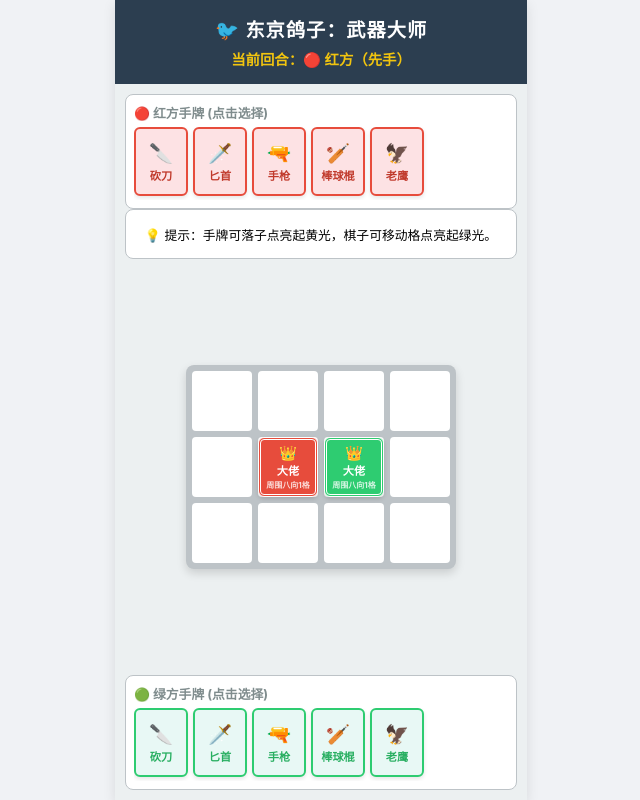
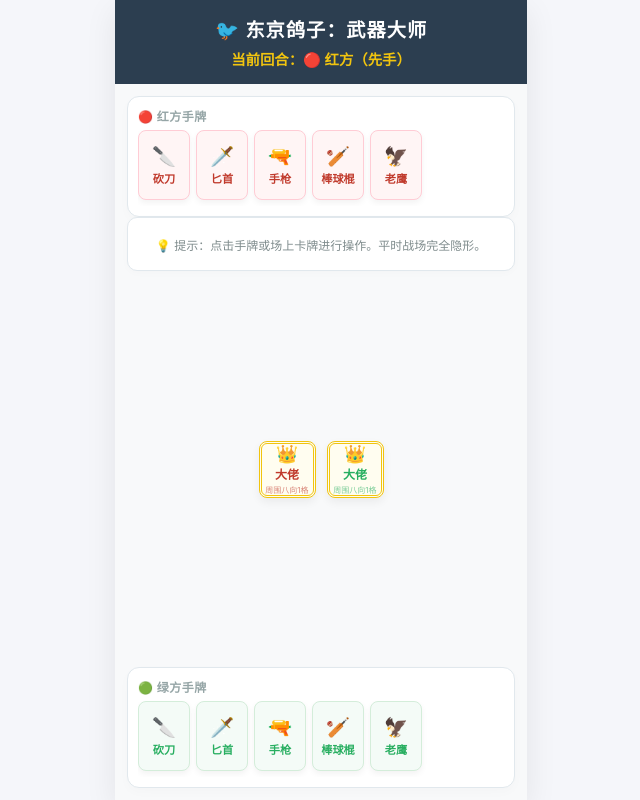
Before and after one commit to StanlyChen403/tokyo-doves, a plain HTML site: page index.html in a window 1280 px wide. Shown: the whole page, without its empty margins (319-959 px from the left). Drawn offline with Linux system fonts and the light colour scheme.

Commit message:
Add files via upload

```diff
--- a/index.html
+++ b/index.html
@@ -3,12 +3,12 @@
 <head>
     <meta charset="UTF-8">
     <meta name="viewport" content="width=device-width, initial-scale=1.0, maximum-scale=1.0, user-scalable=no">
-    <title>东京鸽子：武器大师完全版</title>
+    <title>东京鸽子：武器大师 UI优化版</title>
     <style>
         body {
             margin: 0;
             padding: 0;
-            background-color: #f0f2f5;
+            background-color: #f5f6fa;
             font-family: -apple-system, BlinkMacSystemFont, "Segoe UI", Roboto, sans-serif;
             display: flex;
             justify-content: center;
@@ -22,7 +22,7 @@
             height: 100vh;
             max-height: 850px;
             background-color: #ffffff;
-            box-shadow: 0 4px 12px rgba(0, 0, 0, 0.1);
+            box-shadow: 0 10px 30px rgba(0, 0, 0, 0.08);
             display: flex;
             flex-direction: column;
             overflow: hidden;
@@ -40,6 +40,7 @@
             margin: 0;
             font-size: 1.2rem;
             letter-spacing: 1px;
+            font-weight: 700;
         }
 
         .turn-indicator {
@@ -54,36 +55,41 @@
             display: flex;
             flex-direction: column;
             justify-content: space-between;
-            padding: 10px;
-            background-color: #ecf0f1;
+            padding: 12px;
+            background-color: #f8f9fa; /* 干净优雅的战场大底色 */
         }
 
+        /* 手牌区 */
         .hand-container {
-            background-color: #fff;
-            border: 1px solid #bdc3c7;
-            border-radius: 8px;
-            padding: 8px;
+            background-color: #ffffff;
+            border: 1px solid #e1e8ed;
+            border-radius: 12px;
+            padding: 10px;
+            box-shadow: 0 4px 12px rgba(0,0,0,0.02);
         }
 
         .hand-title {
-            font-size: 0.8rem;
-            margin: 0 0 5px 0;
-            color: #7f8c8d;
+            font-size: 0.75rem;
+            margin: 0 0 6px 0;
+            color: #95a5a6;
             font-weight: bold;
+            text-transform: uppercase;
+            letter-spacing: 0.5px;
         }
 
         .hand-cards {
             display: flex;
-            gap: 5px;
+            gap: 6px;
             overflow-x: auto;
-            padding-bottom: 3px;
-            min-height: 70px;
+            padding-bottom: 4px;
+            min-height: 72px;
         }
 
+        /* 鸽子手牌卡片 */
         .card {
             width: 50px;
-            height: 65px;
-            border-radius: 6px;
+            height: 68px;
+            border-radius: 8px;
             display: flex;
             flex-direction: column;
             justify-content: center;
@@ -91,28 +97,29 @@
             font-size: 0.7rem;
             font-weight: bold;
             cursor: pointer;
-            box-shadow: 0 2px 4px rgba(0,0,0,0.1);
+            box-shadow: 0 3px 6px rgba(0,0,0,0.05);
             user-select: none;
             flex-shrink: 0;
-            transition: all 0.2s ease;
+            transition: all 0.25s cubic-bezier(0.4, 0, 0.2, 1);
         }
 
         .card.red-card {
-            background-color: #fde2e4;
-            border: 2px solid #e74c3c;
+            background-color: #fff5f5;
+            border: 1.5px solid #ffccd5;
             color: #c0392b;
         }
 
         .card.green-card {
-            background-color: #e8f8f5;
-            border: 2px solid #2ecc71;
+            background-color: #f4fbf7;
+            border: 1.5px solid #d4edda;
             color: #27ae60;
         }
 
         .card.selected {
             transform: translateY(-8px);
-            box-shadow: 0 6px 12px rgba(0,0,0,0.2);
+            box-shadow: 0 8px 16px rgba(230, 126, 34, 0.25);
             border-color: #e67e22 !important;
+            border-width: 2px;
         }
 
         .card-icon {
@@ -120,18 +127,20 @@
             margin-bottom: 2px;
         }
 
+        /* 操作控制台 */
         .action-panel {
-            background-color: #fff;
-            border: 1px solid #bdc3c7;
-            border-radius: 8px;
-            padding: 6px;
+            background-color: #ffffff;
+            border: 1px solid #e1e8ed;
+            border-radius: 10px;
+            padding: 8px;
             text-align: center;
-            font-size: 0.8rem;
+            font-size: 0.75rem;
             min-height: 36px;
             display: flex;
             align-items: center;
             justify-content: center;
-            gap: 10px;
+            color: #7f8c8d;
+            box-shadow: 0 2px 8px rgba(0,0,0,0.02);
         }
 
         .action-btn {
@@ -139,12 +148,15 @@
             color: white;
             border: none;
             padding: 4px 10px;
-            border-radius: 4px;
+            border-radius: 6px;
             font-weight: bold;
             cursor: pointer;
             font-size: 0.75rem;
+            margin-left: 8px;
+            transition: background 0.2s;
         }
 
+        /* 👑 动态战场容器 */
         .board-container {
             flex: 1;
             display: flex;
@@ -155,90 +167,97 @@
 
         .battle-board {
             display: grid;
-            gap: 6px;
-            background-color: #bdc3c7;
-            border-radius: 8px;
-            padding: 6px;
+            gap: 8px;
+            /* 🔴 核心大改：移除了灰底色和内边距，让战场完全“无形” */
+            background-color: transparent;
             box-sizing: border-box;
-            box-shadow: 0 4px 10px rgba(0,0,0,0.15);
-            transition: all 0.3s ease;
+            transition: all 0.3s cubic-bezier(0.4, 0, 0.2, 1);
         }
 
+        /* 棋盘格子平时完全隐形 */
         .board-cell {
-            background-color: #ffffff;
-            border-radius: 4px;
+            background-color: transparent; /* 平时透明 */
+            border-radius: 8px;
             display: flex;
             justify-content: center;
             align-items: center;
             cursor: pointer;
-            transition: all 0.2s;
             position: relative;
             width: 60px;
             height: 60px;
+            box-sizing: border-box;
+            transition: all 0.2s;
         }
 
-        .board-cell.highlight-movable {
-            background-color: #d4efdf !important;
-            box-shadow: inset 0 0 8px #2ecc71;
-            animation: pulse 1.5s infinite;
+        /* 👑 仅仅在可以放置手牌时，显示淡淡的虚线辅助框 */
+        .board-cell.highlight-placeable {
+            background-color: rgba(241, 196, 15, 0.05) !important;
+            border: 1.5px dashed rgba(241, 196, 15, 0.5) !important;
         }
 
-        @keyframes pulse {
-            0% { opacity: 0.8; }
-            50% { opacity: 1; }
-            100% { opacity: 0.8; }
+        /* 👑 仅仅在选中棋子可以移动时，显示淡淡的绿色辅助框 */
+        .board-cell.highlight-movable {
+            background-color: rgba(46, 204, 113, 0.05) !important;
+            border: 1.5px dashed rgba(46, 204, 113, 0.5) !important;
+            box-shadow: 0 0 8px rgba(46, 204, 113, 0.15);
         }
 
-        .board-cell.highlight-placeable {
-            background-color: #fef9e7 !important;
-            border: 1px dashed #f1c40f;
-        }
-
+        /* 放在棋盘上的独立卡牌棋子 */
         .chess-piece {
-            width: 90%;
-            height: 90%;
-            border-radius: 6px;
+            width: 95%;
+            height: 95%;
+            border-radius: 8px;
             display: flex;
             flex-direction: column;
             justify-content: center;
             align-items: center;
-            font-size: 0.7rem;
+            font-size: 0.75rem;
             font-weight: bold;
-            box-shadow: 0 2px 4px rgba(0,0,0,0.15);
+            /* 像真实的实体卡牌一样，带有精致的阴影和边框 */
+            box-shadow: 0 4px 10px rgba(0,0,0,0.06);
+            border-width: 1.5px;
+            border-style: solid;
+            box-sizing: border-box;
+            transition: all 0.2s ease;
         }
 
         .chess-piece.red {
-            background-color: #e74c3c;
-            color: white;
-            border: 2px solid #c0392b;
+            background-color: #ffffff;
+            color: #c0392b;
+            border-color: #e74c3c;
         }
 
         .chess-piece.green {
-            background-color: #2ecc71;
-            color: white;
-            border: 2px solid #27ae60;
+            background-color: #ffffff;
+            color: #27ae60;
+            border-color: #2ecc71;
         }
 
+        /* 大佬特殊双重金色边框，突出领袖气质 */
         .chess-piece.boss {
-            border: 3px double #fff;
+            border: 3px double #f1c40f !important;
+            background-color: #fffdf0; /* 淡淡的金色底 */
         }
 
+        /* 选中的棋子高亮（卡牌微微上浮并带橙色发光） */
         .chess-piece.active-select {
-            transform: scale(1.05);
-            border: 3px solid #e67e22 !important;
-            box-shadow: 0 0 10px #e67e22;
+            transform: scale(1.05) translateY(-4px);
+            border-color: #e67e22 !important;
+            box-shadow: 0 6px 15px rgba(230, 126, 34, 0.2) !important;
         }
 
         .direction-tip {
             font-size: 0.5rem;
-            opacity: 0.8;
-            margin-top: 1px;
+            opacity: 0.6;
+            margin-top: 2px;
+            font-weight: normal;
         }
 
+        /* 游戏结束大弹窗 */
         .game-over-overlay {
             position: absolute;
             top: 0; left: 0; width: 100%; height: 100%;
-            background-color: rgba(0,0,0,0.8);
+            background-color: rgba(44, 62, 80, 0.9);
             display: flex;
             flex-direction: column;
             justify-content: center;
@@ -248,22 +267,24 @@
         }
         .game-over-box {
             text-align: center;
-            padding: 20px;
-            background: #2c3e50;
-            border-radius: 12px;
-            border: 2px solid #f1c40f;
-            width: 80%;
+            padding: 25px;
+            background: #ffffff;
+            color: #2c3e50;
+            border-radius: 16px;
+            box-shadow: 0 10px 25px rgba(0,0,0,0.2);
+            width: 75%;
         }
         .restart-btn {
             margin-top: 15px;
-            padding: 10px 20px;
+            padding: 10px 24px;
             background-color: #2ecc71;
             color: white;
             border: none;
             font-size: 1rem;
-            border-radius: 6px;
+            border-radius: 8px;
             cursor: pointer;
             font-weight: bold;
+            box-shadow: 0 4px 10px rgba(46, 204, 113, 0.2);
         }
     </style>
 </head>
@@ -272,8 +293,8 @@
     <div class="phone-container">
         <div class="game-over-overlay" id="game-over-screen" style="display: none;">
             <div class="game-over-box">
-                <h2 id="winner-title" style="margin: 0 0 10px 0; font-size: 1.8rem;">🎉 红方获胜！</h2>
-                <p id="winner-reason" style="color: #bdc3c7; margin: 0;">对方大佬已被彻底合围！</p>
+                <h2 id="winner-title" style="margin: 0 0 10px 0; font-size: 1.6rem;">🎉 红方获胜！</h2>
+                <p id="winner-reason" style="color: #7f8c8d; margin: 0; font-size: 0.9rem;">对方大佬已被彻底合围！</p>
                 <button class="restart-btn" onclick="resetGame()">再来一局</button>
             </div>
         </div>
@@ -285,20 +306,21 @@
 
         <main class="game-stage">
             <div class="hand-container">
-                <p class="hand-title">🔴 红方手牌 (点击选择)</p>
+                <p class="hand-title">🔴 红方手牌</p>
                 <div class="hand-cards" id="red-hand"></div>
             </div>
 
             <div class="action-panel" id="action-panel">
-                <span>💡 提示：点击手牌派牌，或点击场上棋子。</span>
+                <span>💡 提示：点击手牌派牌，或点击场上卡牌。</span>
             </div>
 
+            <!-- 动态尺寸棋盘容器 -->
             <div class="board-container">
                 <div class="battle-board" id="board"></div>
             </div>
 
             <div class="hand-container">
-                <p class="hand-title">🟢 绿方手牌 (点击选择)</p>
+                <p class="hand-title">🟢 绿方手牌</p>
                 <div class="hand-cards" id="green-hand"></div>
             </div>
         </main>
@@ -436,28 +458,27 @@
                     cellEl.className = 'board-cell';
 
                     const maxDim = Math.max(rowsCount, colsCount);
-                    const cellSize = Math.max(45, Math.min(65, 240 / maxDim));
+                    const cellSize = Math.max(48, Math.min(65, 240 / maxDim));
                     cellEl.style.width = `${cellSize}px`;
                     cellEl.style.height = `${cellSize}px`;
 
-                    // 高亮放置检查
+                    // 【全息投影】高亮放置检查
                     if (selectedHandCard && !piece) {
                         if (hasFriendlyNeighborInMap(selectedHandCard.player, r, c, boardMap)) {
-                            // 1. 检查放牌后是否超出 4x4
                             let testMap = { ...boardMap, [key]: { player: selectedHandCard.player } };
                             let testBounds = getBoardBounds(testMap);
                             if (testBounds.width <= 4 && testBounds.height <= 4) {
-                                // 2. 🛡️ 【法官防护】：该空格是否在对方老大的上下左右？
                                 if (!isAdjacentToOpponentBoss(selectedHandCard.player, r, c)) {
-                                    cellEl.classList.add('highlight-placeable');
+                                    cellEl.classList.add('highlight-placeable'); // 召唤亮色虚线
                                 }
                             }
                         }
                     }
 
+                    // 【全息投影】高亮移动检查
                     const isMovable = movableCells.some(cell => cell[0] === r && cell[1] === c);
                     if (isMovable) {
-                        cellEl.classList.add('highlight-movable');
+                        cellEl.classList.add('highlight-movable'); // 召唤亮色实线/虚线
                     }
 
                     if (piece) {
@@ -466,7 +487,7 @@
                         if (selectedBoardPiece && selectedBoardPiece.r === r && selectedBoardPiece.c === c) {
                             pieceEl.classList.add('active-select');
                         }
-                        pieceEl.innerHTML = `<span style="font-size:0.9rem">${piece.icon}</span>${piece.name}<span class="direction-tip">${piece.tip}</span>`;
+                        pieceEl.innerHTML = `<span style="font-size:1.1rem;margin-bottom:1px;">${piece.icon}</span>${piece.name}<span class="direction-tip">${piece.tip}</span>`;
                         cellEl.appendChild(pieceEl);
                     }
 
@@ -476,18 +497,15 @@
             }
         }
 
-        // 🛡️ 核心判定算法：判断坐标 (r, c) 是不是直接挨着对方老大的上下左右（边相邻）
         function isAdjacentToOpponentBoss(currentPlayer, r, c) {
             const opponent = currentPlayer === 'red' ? 'green' : 'red';
-            // 四个正方向偏移：上、下、左、右
             const dirs = [[-1, 0], [1, 0], [0, -1], [0, 1]];
 
             for (let [dr, dc] of dirs) {
                 const targetKey = `${r + dr},${c + dc}`;
                 const neighbor = boardMap[targetKey];
-                // 如果这个邻居存在，且是对方的棋子，并且是老大
                 if (neighbor && neighbor.player === opponent && neighbor.isBoss) {
-                    return true; // 贴着对方老大，属于违规区域！
+                    return true;
                 }
             }
             return false;
@@ -601,13 +619,11 @@
                     return;
                 }
 
-                // 🚨 【法官安全防护 1】：不能直接空降在对方老大的正方向旁边！
                 if (isAdjacentToOpponentBoss(selectedHandCard.player, row, col)) {
                     alert("【法官提示】❌ 违规放置！新上场的武器不能直接放在对方老大的正方向相邻处（上下左右）！");
                     return;
                 }
 
-                // 2. 检查 4x4
                 let testMap = { ...boardMap, [key]: { player: selectedHandCard.player } };
                 let testBounds = getBoardBounds(testMap);
                 if (testBounds.width > 4 || testBounds.height > 4) {
@@ -628,7 +644,7 @@
             }
             // 2. 选中场上子
             else if (!selectedHandCard && clickedPiece && clickedPiece.player === currentTurn) {
-                if (selectedBoardPiece && selectedBoardPiece.r === row && selectedBoardPiece.c === c) {
+                if (selectedBoardPiece && selectedBoardPiece.r === row && selectedBoardPiece.c === col) {
                     selectedBoardPiece = null; movableCells = [];
                 } else {
                     selectedBoardPiece = { r: row, c: col, piece: clickedPiece };
@@ -702,14 +718,14 @@
 
         function updateActionPanel() {
             const panel = document.getElementById('action-panel');
-            if (selectedHandCard) panel.innerHTML = `<span>准备派 <b>[${selectedHandCard.card.name}]</b> 入场。黄色虚线已为你避开危险的老大相邻区。</span>`;
+            if (selectedHandCard) panel.innerHTML = `<span>准备派 <b>[${selectedHandCard.card.name}]</b> 入场。虚线为可放区域。</span>`;
             else if (selectedBoardPiece) {
                 const piece = selectedBoardPiece.piece;
-                let html = `<span>已选 <b>[${piece.name}]</b>：点击绿格移动`;
+                let html = `<span>已选 <b>[${piece.name}]</b>：点击虚线绿格移动`;
                 if (!piece.isBoss) html += `，或 </span><button class="action-btn" onclick="pickBackPiece()">收回</button>`;
                 else html += `（大佬不可收回）。</span>`;
                 panel.innerHTML = html;
-            } else panel.innerHTML = `<span>💡 提示：手牌可落子点亮起黄光，棋子可移动格点亮起绿光。</span>`;
+            } else panel.innerHTML = `<span>💡 提示：点击手牌或场上卡牌进行操作。平时战场完全隐形。</span>`;
         }
 
         function pickBackPiece() {
```
